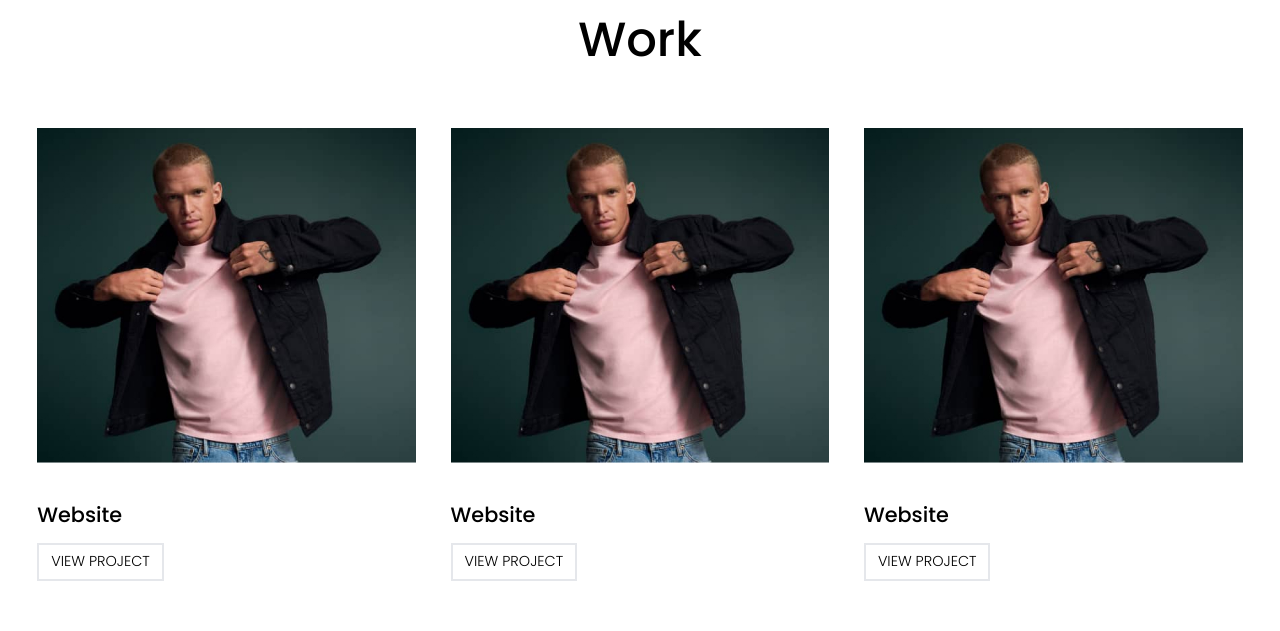
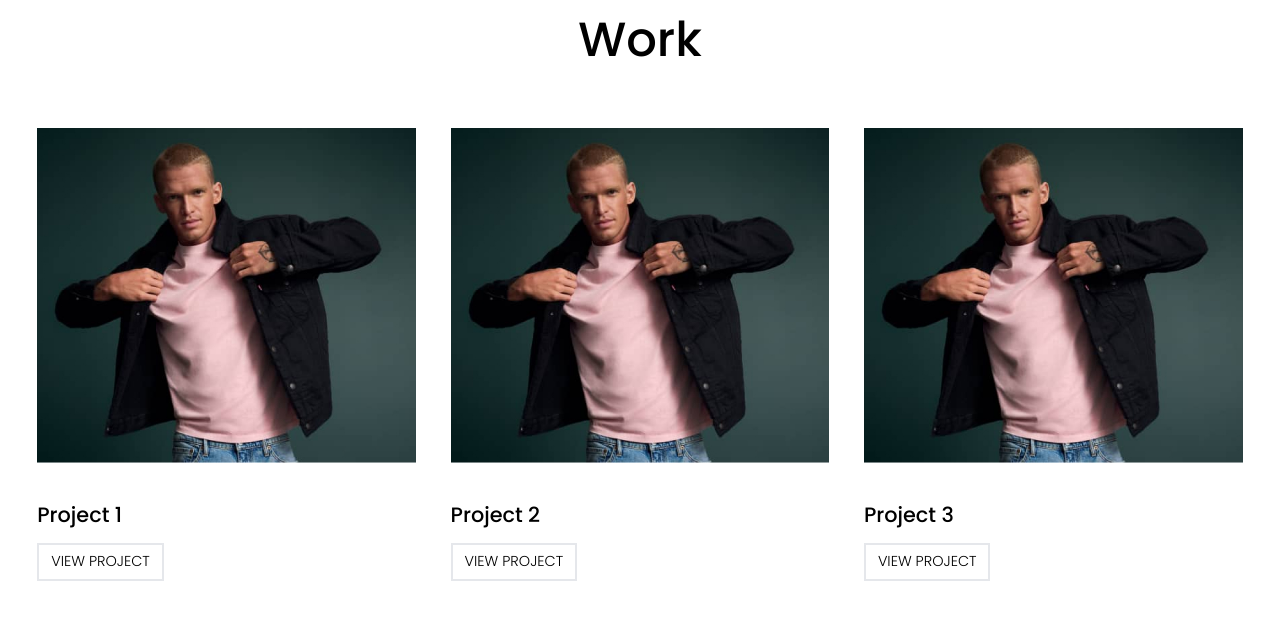
Before and after one commit to TCB2307/tcb2307.github.io, a React (Vite) app: page / in a window 1280 px wide. Shown: the part 2160-2791 px from the top of the page. Built offline with nearby package versions, Linux system fonts and the light colour scheme.

Commit message:
added overlay content

```diff
--- a/index.html
+++ b/index.html
@@ -5,7 +5,7 @@
     <link rel="icon" type="image/svg+xml" href="/vite.svg" />
     <meta name="viewport" content="width=device-width, initial-scale=1.0" />
     <script src="https://kit.fontawesome.com/8d813ebd83.js" crossorigin="anonymous"></script>
-    <title>Vite + React</title>
+    <title>Andy Bui</title>
   </head>
   <body>
     <div id="root"></div>
--- a/src/components/Navigation.jsx
+++ b/src/components/Navigation.jsx
@@ -4,7 +4,6 @@ import logo from "../images/logo.svg";
 
 export default function Navigation() {
   const [active, setActive] = React.useState("text");
-  console.log(active);
   return (
     <div className="relative h-[90px]">
       <div className="flex pb-4 pt-4 bg-white relative border-b-2 z-[101]">
--- /dev/null
+++ b/src/components/Overlay.jsx
@@ -0,0 +1,32 @@
+import React from "react";
+
+const Overlay = ({ title, onClose, tools }) => {
+  return (
+    <div className="fixed inset-0 bg-black bg-opacity-50 flex justify-center items-center z-50">
+      {/* Content */}
+      <div className="bg-white p-6 rounded-md shadow-lg h-5/6 w-5/6">
+        <h2 className="text-lg font-bold mb-4">{title}</h2>
+        <p>Here are the details of the project.</p>
+        {/* Close button */}
+        <button
+          className="mt-4 px-4 py-2 bg-red-500 text-white rounded"
+          onClick={onClose}
+        >
+          Close
+        </button>
+        <div className="flex space-x-2 justify-center">
+          {tools.map((tool, index) => (
+            <img
+              key={index}
+              src={tool}
+              alt="logo"
+              className="w-14 about:w-[3rem] skill-text:w-[2.7rem] skill-sm:w-[3.5rem] phone:w-[3.1rem]"
+            />
+          ))}
+        </div>
+      </div>
+    </div>
+  );
+};
+
+export default Overlay;
--- a/src/components/Work.jsx
+++ b/src/components/Work.jsx
@@ -1,26 +1,48 @@
+import React from "react";
+import Overlay from "./overlay";
+import WorkDetail from "./WorkDetail";
 import img02 from "../images/img02.jpg";
-
-function WorkDetail() {
-  return (
-    <div className="flex flex-col w-11/12 skill-m:mx-[5%]">
-      <div className="flex justify-center skill-m:border-l-[1px] skill-m:border-r-[1px]">
-        <img src={img02} alt="logo" className="w-11/12 skill-m:w-full" />
-      </div>
-      <div className="flex justify-center text-4xl font-medium pb-2 pt-8 skill-m:pl-[5%] skill-m:pt-[8%] skill-m:pb-[3%] skill-m:border-l-[1px] skill-m:border-r-[1px]">
-        <div className="w-11/12 text-[1.3rem]">Website</div>
-      </div>
-      <div className="flex justify-center text-[0.9rem] font-light skill-m:pl-[5%] skill-m:pb-[10%] skill-m:border-l-[1px] skill-m:border-r-[1px] skill-m:border-b-[1px]">
-        <div className="w-11/12">
-          <div className="px-3 py-[6px] border-2 inline-block cursor-pointer">
-            VIEW PROJECT
-          </div>
-        </div>
-      </div>
-    </div>
-  );
-}
+import website from "../images/website.png";
+import email from "../images/email-icon.png";
+import banner from "../images/banner.png";
+import html from "../images/html.png";
+import css from "../images/css.png";
+import js from "../images/js.png";
+import react from "../images/react.png";
+import typescript from "../images/typescript.png";
+import tailwind from "../images/tailwind.png";
+import salesforce from "../images/salesforce.png";
+import gulp from "../images/gulp.png";
+import gsap from "../images/gsap.png";
+import figma from "../images/figma.png";
+import photoshop from "../images/photoshop.png";
 
 function Work() {
+  const [activeProject, setActiveProject] = React.useState(null);
+
+  const project = {
+    "Project 1": {
+      title: "Project 1",
+      tools: [js, react, typescript],
+    },
+    "Project 2": {
+      title: "Project 2",
+      tools: [tailwind, salesforce, gulp],
+    },
+    "Project 3": {
+      title: "Project 3",
+      tools: [gsap, figma, photoshop],
+    },
+  };
+
+  const handleShowOverlay = (projectName) => {
+    setActiveProject(project[projectName]);
+  };
+
+  const handleHideOverlay = () => {
+    setActiveProject(null);
+  };
+
   return (
     <div>
       <div className="pb-20 border-black border-opacity-20 border-b">
@@ -30,13 +52,34 @@ function Work() {
         <div className="flex justify-center bottom-20 skill:mx-5">
           <div className=" max-w-[1540px]">
             <div className="flex skill-sm:block phone:block">
-              <WorkDetail />
-              <WorkDetail />
-              <WorkDetail />
+              <WorkDetail
+                img={img02}
+                name="Project 1"
+                onShowOverlay={() => handleShowOverlay("Project 1")}
+              />
+              <WorkDetail
+                img={img02}
+                name="Project 2"
+                onShowOverlay={() => handleShowOverlay("Project 2")}
+              />
+              <WorkDetail
+                img={img02}
+                name="Project 3"
+                onShowOverlay={() => handleShowOverlay("Project 3")}
+              />
             </div>
           </div>
         </div>
       </div>
+
+      {/* Shared Overlay */}
+      {activeProject && (
+        <Overlay
+          title={activeProject.title}
+          tools={activeProject.tools}
+          onClose={handleHideOverlay}
+        />
+      )}
     </div>
   );
 }
--- /dev/null
+++ b/src/components/WorkDetail.jsx
@@ -0,0 +1,29 @@
+function WorkDetail({ img, name, onShowOverlay }) {
+  return (
+    <div className="flex flex-col w-11/12 skill-m:mx-[5%]">
+      <div className="flex justify-center skill-m:border-l-[1px] skill-m:border-r-[1px]">
+        <img
+          src={img}
+          alt="logo"
+          className="w-11/12 skill-m:w-full cursor-pointer"
+          onClick={onShowOverlay}
+        />
+      </div>
+      <div className="flex justify-center text-4xl font-medium pb-2 pt-8 skill-m:pl-[5%] skill-m:pt-[8%] skill-m:pb-[3%] skill-m:border-l-[1px] skill-m:border-r-[1px]">
+        <div className="w-11/12 text-[1.3rem]">{name}</div>
+      </div>
+      <div className="flex justify-center text-[0.9rem] font-light skill-m:pl-[5%] skill-m:pb-[10%] skill-m:border-l-[1px] skill-m:border-r-[1px] skill-m:border-b-[1px]">
+        <div className="w-11/12">
+          <div
+            className="px-3 py-[6px] border-2 inline-block cursor-pointer"
+            onClick={onShowOverlay}
+          >
+            VIEW PROJECT
+          </div>
+        </div>
+      </div>
+    </div>
+  );
+}
+
+export default WorkDetail;
--- a/src/main.jsx
+++ b/src/main.jsx
@@ -5,9 +5,7 @@ import { BrowserRouter } from "react-router-dom";
 import App from "./App";
 
 createRoot(document.getElementById("root")).render(
-  <StrictMode>
-    <BrowserRouter>
-      <App />
-    </BrowserRouter>
-  </StrictMode>
+  <BrowserRouter>
+    <App />
+  </BrowserRouter>
 );
```
